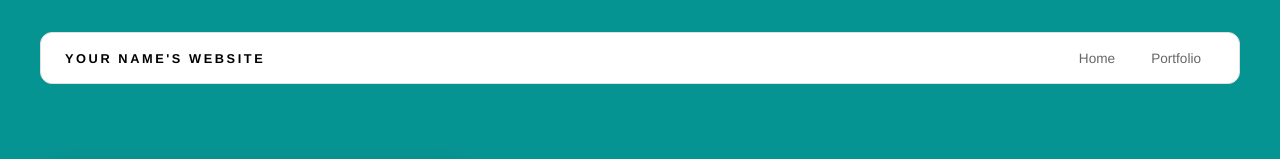
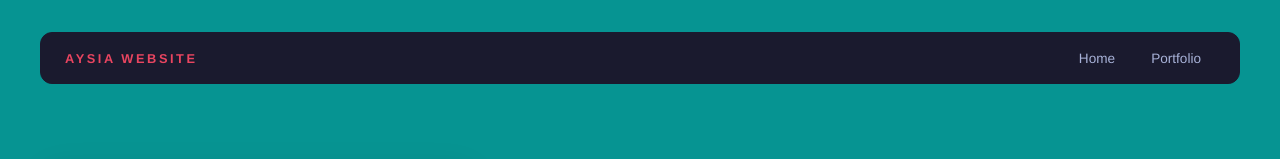
Before and after one commit to Aysiam223/Aysiam223.github.io, a plain HTML site: page index.html in a window 1280 px wide. Shown: the top 159 px of the page. Drawn offline with Linux system fonts and the light colour scheme.

Commit message:
finished first website

```diff
--- a/index.html
+++ b/index.html
@@ -11,7 +11,7 @@
   <div id="all-contents">
  <!-- nav goes here (TODO 6) -->
   <nav>
-    <h1>Your Name's Website</h1>
+    <h1>Aysia  Website</h1>
     <ul id="nav-ul">
       <li class="nav-li"><a href="index.html">Home</a></li>
       <li class="nav-li"><a href="portfolio.html">Portfolio</a></li>
--- a/style.css
+++ b/style.css
@@ -182,3 +182,20 @@ nav h1 {
   background: #000;
   color: #fff;
 }
+nav {
+  background: #1a1a2e;
+  border-color: #1a1a2e;
+}
+
+nav h1 {
+  color: #e94560;
+}
+
+.nav-li a {
+  color: #a8b2d8;
+}
+
+.nav-li a:hover {
+  background: #e94560;
+  color: #fff;
+}
```
